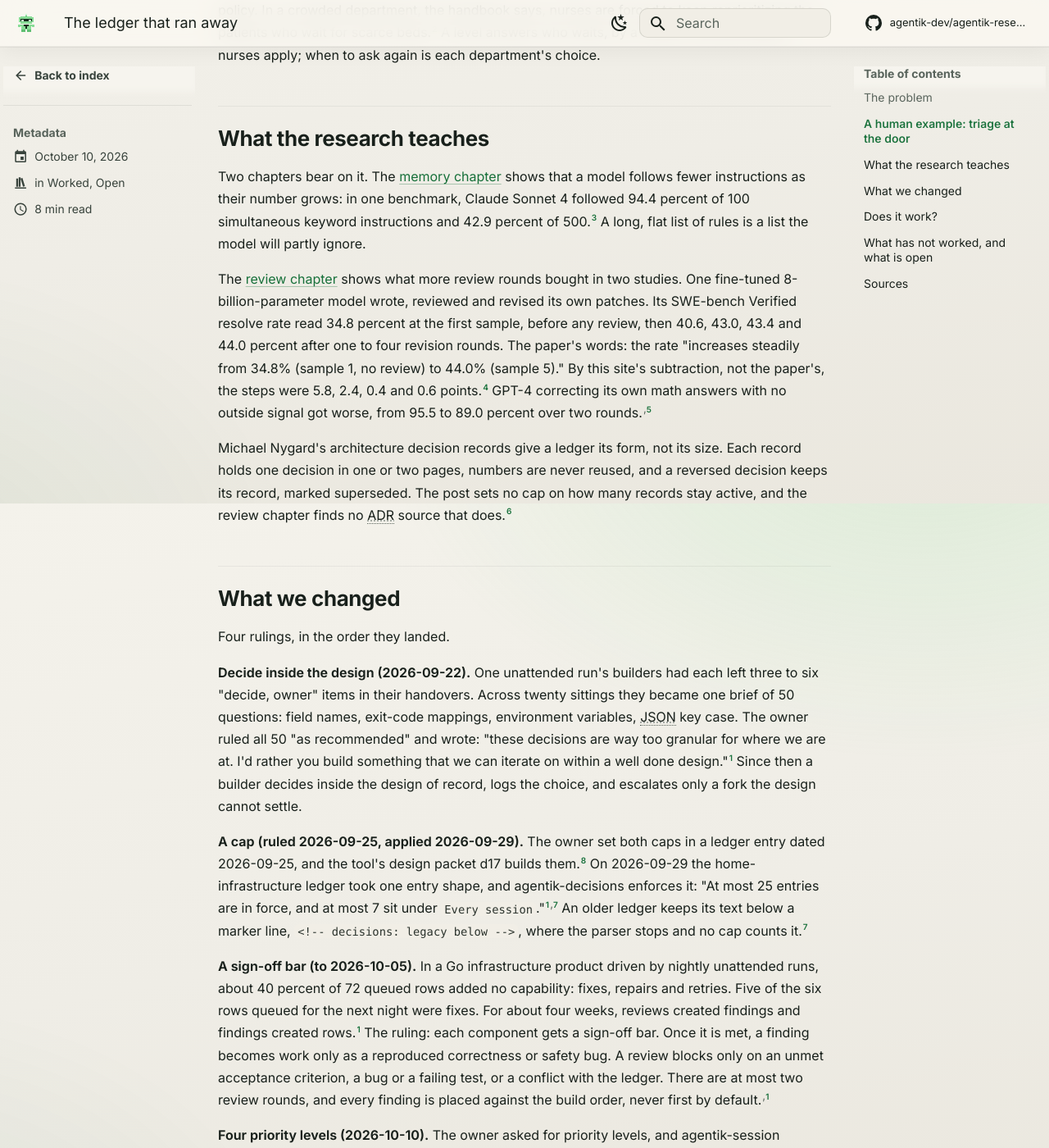
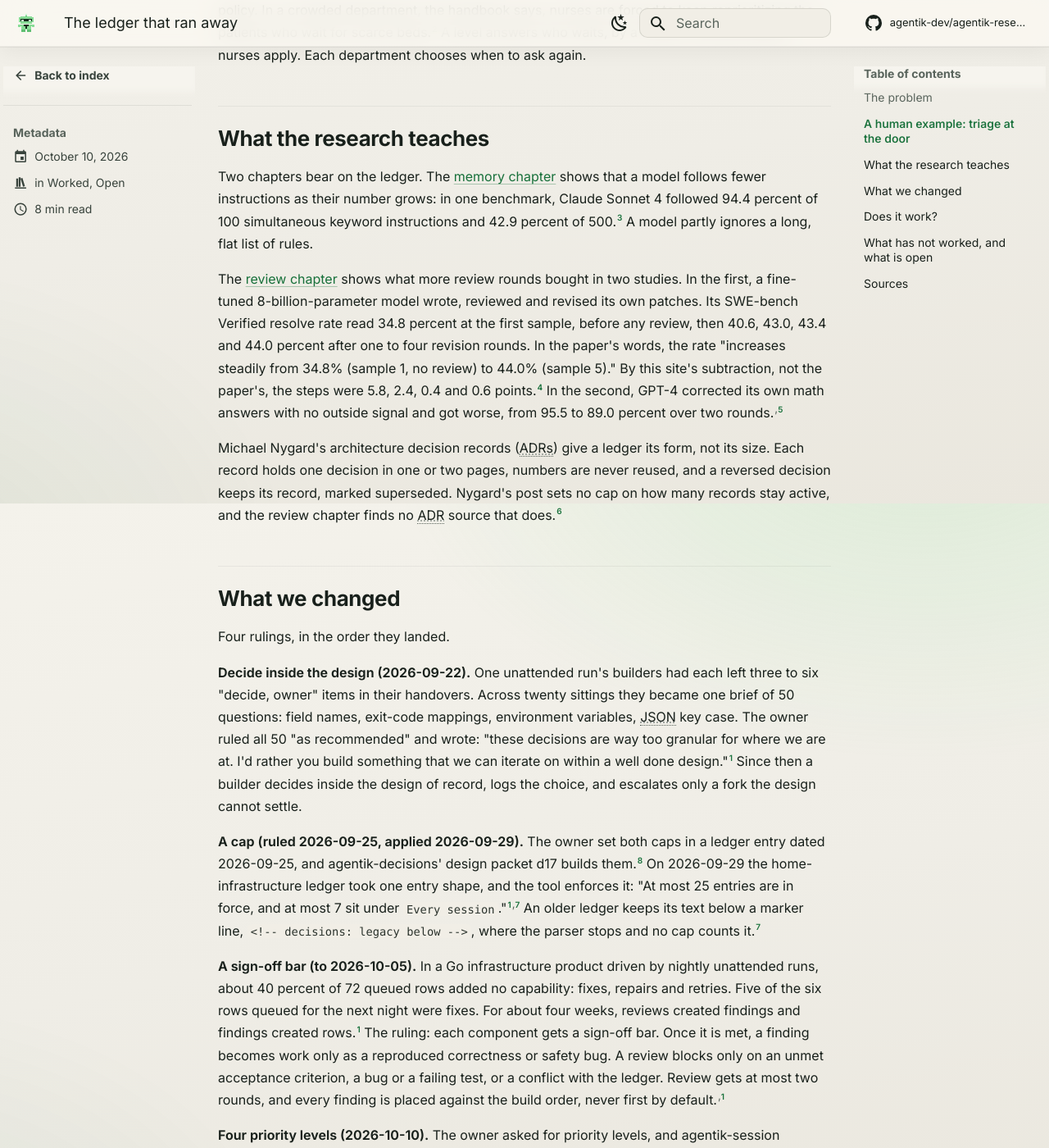
Before and after one commit to agentik-dev/agentik-research, an MkDocs documentation site: the page built from docs/journal/posts/2026-10-10-the-ledger-that-ran-away.md, in a window 1280 px wide and 1400 px high, scrolled down 1186 px. Shown: the whole window at 82% size. Built offline with MkDocs 1.6.1 and Material for MkDocs 9.7.7, drawn with Linux system fonts in a browser that asks for light colours; comment, search, counter and statistics services are not loaded; some of the changed text lies outside the part shown.

Commit message:
phase 6: the editor's pass on the ledger entry
The refusal's count is the one the answer would have left; ESI and ADR
spelled out; one term for the old entries.

Co-Authored-By: Claude Opus 5.5 <noreply@anthropic.com>
Claude-Session: https://claude.ai/code/session_01R5RHzc5egLvnAPkepxJvb8

```diff
--- a/docs/journal/posts/2026-10-10-the-ledger-that-ran-away.md
+++ b/docs/journal/posts/2026-10-10-the-ledger-that-ran-away.md
@@ -15,7 +15,7 @@ A decision ledger exists so that a project stops deciding the same thing twice.
 
 ## The problem
 
-On 2026-09-25 one commit wrote 322 review rulings into the ledger of the owner's home-infrastructure repository, sorted by domain. By 2026-10-14 the old part of that ledger held 401 entries in about 15,700 words. 385 of them carried a review-round tag, and 346 came from a single review series.[^record]
+On 2026-09-25 one commit wrote 322 review rulings into the ledger of the owner's home-infrastructure repository, sorted by domain. By 2026-10-14 the old part of that ledger held 401 entries in about 15,700 words. Of them, 385 carried a review-round tag, and 346 came from a single review series.[^record]
 
 None of the entries carried a level, so a reader could not tell which of them mattered.[^record]
 
@@ -23,21 +23,21 @@ The owner's record holds two more problems. On 2026-09-22, the questions one una
 
 ## A human example: triage at the door
 
-An emergency department must decide, for every patient who walks in, who can wait. The Emergency Severity Index answers with five levels, assigned at the door. In the words of its handbook, the purpose of triage "is to prioritize incoming patients and to identify those who cannot wait to be seen."[^esi]
+An emergency department must decide, for every patient who walks in, who can wait. The Emergency Severity Index (ESI) answers with five levels, assigned at the door. Its handbook says the purpose of triage "is to prioritize incoming patients and to identify those who cannot wait to be seen."[^esi]
 
 Each level has a short test. Level 1 needs a life-saving intervention now. For level 2, the nurse asks: "Would I give my last open bed to this patient?" Levels 3 to 5 turn on how many resources the patient will need, and the nurse never counts past two.[^esi] The scale caps its own effort.
 
 In one hospital's comparison, raters agreed more on the five-level index than on a three-level scale: weighted kappa 0.68 against 0.53.[^esi]
 
-ESI sets no times to reassess a patient: the handbook leaves them to each department's triage policy. In a crowded department, the handbook says, nurses are forced to keep reprioritizing the patients who wait for scarce beds.[^esi] A level answers who waits, by a written rule that trained nurses apply; when to ask again is each department's choice.
+ESI sets no times to reassess a patient: the handbook leaves them to each department's triage policy. In a crowded department, the handbook says, nurses are forced to keep reprioritizing the patients who wait for scarce beds.[^esi] A level answers who waits, by a written rule that trained nurses apply. Each department chooses when to ask again.
 
 ## What the research teaches
 
-Two chapters bear on it. The [memory chapter](../../field/memory.md) shows that a model follows fewer instructions as their number grows: in one benchmark, Claude Sonnet 4 followed 94.4 percent of 100 simultaneous keyword instructions and 42.9 percent of 500.[^ifscale] A long, flat list of rules is a list the model will partly ignore.
+Two chapters bear on the ledger. The [memory chapter](../../field/memory.md) shows that a model follows fewer instructions as their number grows: in one benchmark, Claude Sonnet 4 followed 94.4 percent of 100 simultaneous keyword instructions and 42.9 percent of 500.[^ifscale] A model partly ignores a long, flat list of rules.
 
-The [review chapter](../../field/review.md) shows what more review rounds bought in two studies. One fine-tuned 8-billion-parameter model wrote, reviewed and revised its own patches. Its SWE-bench Verified resolve rate read 34.8 percent at the first sample, before any review, then 40.6, 43.0, 43.4 and 44.0 percent after one to four revision rounds. The paper's words: the rate "increases steadily from 34.8% (sample 1, no review) to 44.0% (sample 5)." By this site's subtraction, not the paper's, the steps were 5.8, 2.4, 0.4 and 0.6 points.[^wang] GPT-4 correcting its own math answers with no outside signal got worse, from 95.5 to 89.0 percent over two rounds.[^huang]
+The [review chapter](../../field/review.md) shows what more review rounds bought in two studies. In the first, a fine-tuned 8-billion-parameter model wrote, reviewed and revised its own patches. Its SWE-bench Verified resolve rate read 34.8 percent at the first sample, before any review, then 40.6, 43.0, 43.4 and 44.0 percent after one to four revision rounds. In the paper's words, the rate "increases steadily from 34.8% (sample 1, no review) to 44.0% (sample 5)." By this site's subtraction, not the paper's, the steps were 5.8, 2.4, 0.4 and 0.6 points.[^wang] In the second, GPT-4 corrected its own math answers with no outside signal and got worse, from 95.5 to 89.0 percent over two rounds.[^huang]
 
-Michael Nygard's architecture decision records give a ledger its form, not its size. Each record holds one decision in one or two pages, numbers are never reused, and a reversed decision keeps its record, marked superseded. The post sets no cap on how many records stay active, and the review chapter finds no ADR source that does.[^nygard]
+Michael Nygard's architecture decision records (ADRs) give a ledger its form, not its size. Each record holds one decision in one or two pages, numbers are never reused, and a reversed decision keeps its record, marked superseded. Nygard's post sets no cap on how many records stay active, and the review chapter finds no ADR source that does.[^nygard]
 
 ## What we changed
 
@@ -45,11 +45,11 @@ Four rulings, in the order they landed.
 
 **Decide inside the design (2026-09-22).** One unattended run's builders had each left three to six "decide, owner" items in their handovers. Across twenty sittings they became one brief of 50 questions: field names, exit-code mappings, environment variables, JSON key case. The owner ruled all 50 "as recommended" and wrote: "these decisions are way too granular for where we are at. I'd rather you build something that we can iterate on within a well done design."[^record] Since then a builder decides inside the design of record, logs the choice, and escalates only a fork the design cannot settle.
 
-**A cap (ruled 2026-09-25, applied 2026-09-29).** The owner set both caps in a ledger entry dated 2026-09-25, and the tool's design packet d17 builds them.[^d17] On 2026-09-29 the home-infrastructure ledger took one entry shape, and agentik-decisions enforces it: "At most 25 entries are in force, and at most 7 sit under `Every session`."[^record][^readme] An older ledger keeps its text below a marker line, `<!-- decisions: legacy below -->`, where the parser stops and no cap counts it.[^readme]
+**A cap (ruled 2026-09-25, applied 2026-09-29).** The owner set both caps in a ledger entry dated 2026-09-25, and agentik-decisions' design packet d17 builds them.[^d17] On 2026-09-29 the home-infrastructure ledger took one entry shape, and the tool enforces it: "At most 25 entries are in force, and at most 7 sit under `Every session`."[^record][^readme] An older ledger keeps its text below a marker line, `<!-- decisions: legacy below -->`, where the parser stops and no cap counts it.[^readme]
 
-**A sign-off bar (to 2026-10-05).** In a Go infrastructure product driven by nightly unattended runs, about 40 percent of 72 queued rows added no capability: fixes, repairs and retries. Five of the six rows queued for the next night were fixes. For about four weeks, reviews created findings and findings created rows.[^record] The ruling: each component gets a sign-off bar. Once it is met, a finding becomes work only as a reproduced correctness or safety bug. A review blocks only on an unmet acceptance criterion, a bug or a failing test, or a conflict with the ledger. There are at most two review rounds, and every finding is placed against the build order, never first by default.[^record]
+**A sign-off bar (to 2026-10-05).** In a Go infrastructure product driven by nightly unattended runs, about 40 percent of 72 queued rows added no capability: fixes, repairs and retries. Five of the six rows queued for the next night were fixes. For about four weeks, reviews created findings and findings created rows.[^record] The ruling: each component gets a sign-off bar. Once it is met, a finding becomes work only as a reproduced correctness or safety bug. A review blocks only on an unmet acceptance criterion, a bug or a failing test, or a conflict with the ledger. Review gets at most two rounds, and every finding is placed against the build order, never first by default.[^record]
 
-**Four priority levels (2026-10-10).** The owner asked for priority levels, and agentik-session shipped them: S1 harm, S2 blocks the goal, S3 the build order, S4 the rest. The next act takes the highest level ready, and a sitting takes at most one S4 item.[^record][^s21]
+**Four priority levels (2026-10-10).** The owner asked for priority levels, and agentik-session shipped them: S1 harm, S2 blocks the goal, S3 the build order, S4 the rest. The next act takes the ready item at the highest level, and a sitting takes at most one S4 item.[^record][^s21]
 
 agentik-decisions had met the cost of a long ledger before. Its first user's ruling log reached 242,404 bytes and 214 rulings, with a hand-kept index of 41,576 bytes that lagged four rulings behind.[^r1] The numbers 25 and 7 are rulings, not measurements. On 2026-10-14, commit `ba78699` wrote that into d17 and into a comment in `ledger.py`. d17 says no outside source gives either number. As the nearest evidence it names the instruction-count study above, in this site's reading, and Anthropic's memory page, which advises keeping a CLAUDE.md under 200 lines.[^d17][^src][^rf1] The commit answers this site's first review, so it is not independent support.
 
@@ -57,21 +57,21 @@ agentik-decisions had met the cost of a long ledger before. Its first user's rul
 
 <div class="ak-verdict" markdown>
 
-<span class="ev ev-our-use">our use</span> One owner, three weeks. The cap is enforced by a check. The sign-off bar and the levels are rules in the prompt, and nothing yet counts their effect.
+<span class="ev ev-our-use">our use</span> One owner, three weeks. A check enforces the cap. The sign-off bar and the levels are rules in the prompt, and nothing yet counts their effect.
 
 </div>
 
-The cap holds by construction. A 26th entry in force, or an 8th under `Every session`, fails `agentik decisions render --lint`.[^readme][^src] What the cap cannot do is choose: the owner still decides which 25 entries stay in force.
+The cap holds by construction. A 26th entry in force, or an 8th under `Every session`, fails `agentik decisions render --lint`.[^readme][^src] The cap cannot choose: the owner still decides which 25 entries stay in force.
 
 The record holds no count of fix rows after the sign-off bar, and no count of S4 items taken after the levels. We cannot show yet that either helped.
 
 ## What has not worked, and what is open
 
-The 401 legacy entries still bind, and still cost a reader's time. They move into the new shape only when each repository's ledger is folded.[^record]
+The 401 old entries still bind, and still cost a reader's time. They move into the new shape only when each repository's ledger is folded.[^record]
 
-The levels are rules in the prompt. No hook enforces them: the packet that shipped them says so in its fourth ruling.[^s21] One check touches them. With priority on, `agentik session charter check` and `agentik session charter close` warn on stderr, their exit unchanged, when the charter's Handover has no `- open by level:` line (the packet's fifth ruling).[^s21][^charter] The warning looks for that line. It does not look at which item a sitting took.
+The levels are rules in the prompt. No hook enforces them: the packet that shipped them says so in its fourth ruling.[^s21] One check touches them. With priority on, `agentik session charter check` and `agentik session charter close` warn on stderr, without changing their exit status, when the charter's Handover has no `- open by level:` line (the packet's fifth ruling).[^s21][^charter] The warning looks for that line. It does not look at which item a sitting took.
 
-And a cap bit its owner once. Two sittings each opened four questions on the same day, both within the cap of five open questions. When their branches merged, the questions file held eight. The sitting holding the owner's answers to four of them ran `agentik decisions answer`, and the tool refused with "7 questions open; the cap is 5". An answer always removes a question, so the cap blocked the one act that would bring the count down. The sitting set the other sitting's four questions aside by hand, ran its four answers, and restored the four byte for byte.[^intake] On 2026-10-14, commit `8f9847b` fixed it: an open count over the cap no longer refuses an answer, which lowers it, and `agentik decisions render --lint` still reports the count.[^src][^rf1] <span class="ev ev-our-use">our use</span> The evidence is the commit's test on a synthetic file, not a sitting's use. In our run on 2026-10-14 the test passes at the head and fails against the code at fabb212, with "6 questions open; the cap is 5".[^rf1]
+And once, a cap blocked the owner's own answers. Two sittings each opened four questions on the same day, both within the cap of five open questions. When their branches merged, the questions file held eight. The sitting holding the owner's answers to four of them ran `agentik decisions answer`, and the tool refused with "7 questions open; the cap is 5", the count the answer would have left. An answer always removes a question, so the cap blocked the one act that would bring the count down. The sitting set the other sitting's four questions aside by hand, ran its four answers, and restored the four byte for byte.[^intake] On 2026-10-14, commit `8f9847b` fixed it: with the open count over the cap, the tool now accepts an answer, which lowers the count, and `agentik decisions render --lint` still reports the count.[^src][^rf1] <span class="ev ev-our-use">our use</span> The evidence is the commit's test on a synthetic file, not a sitting's use. In our run on 2026-10-14 the test passes at the head and fails against the code at fabb212, with "6 questions open; the cap is 5".[^rf1]
 
 <p class="ak-written">Written 2026-10-14 from the owner's record, agentik-decisions at commit 569a120 and agentik-session at commit e8477a7.</p>
 
```
